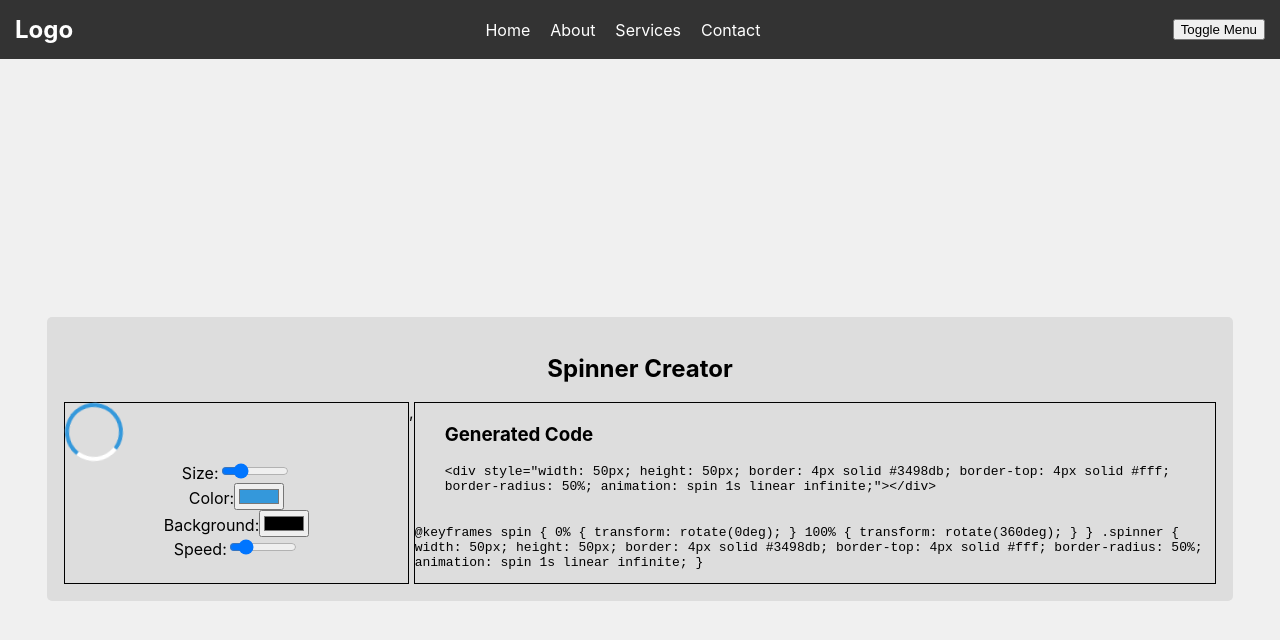
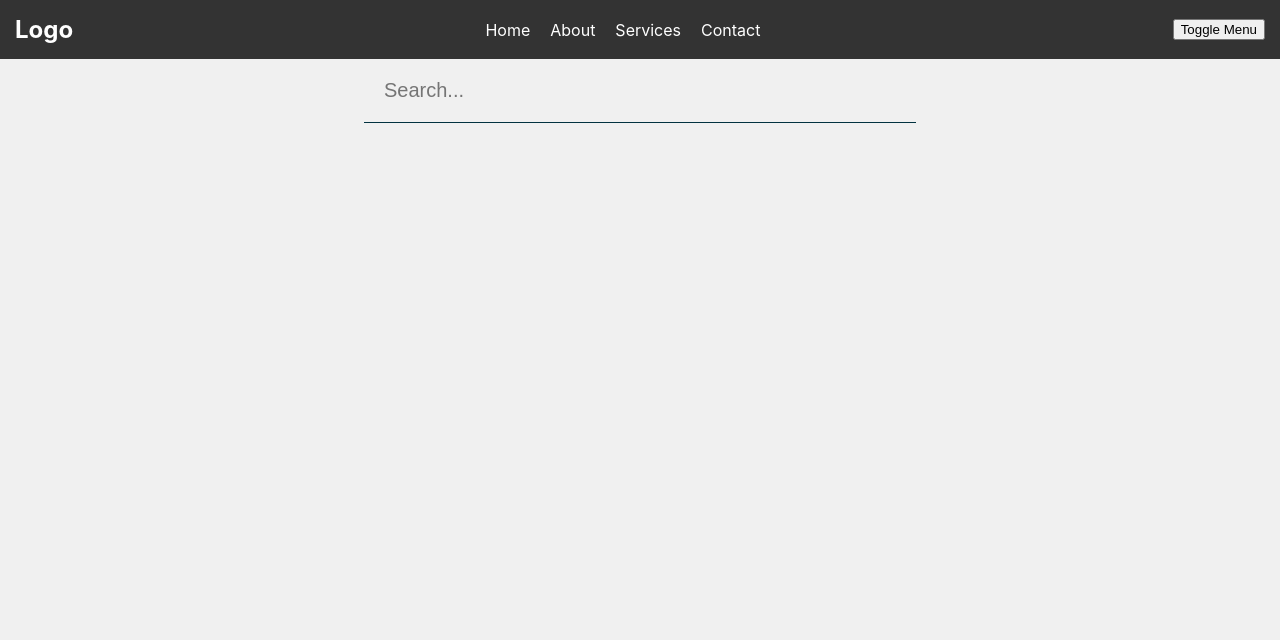
Before and after one commit to amitkumar70512/Sigma, a React (Create React App) app: page /home in a window 1280 px wide. Shown: the top 640 px of the page. Built offline with nearby package versions, Linux system fonts and the light colour scheme.

Commit message:
search field added

```diff
--- a/src/components/Home/Home.tsx
+++ b/src/components/Home/Home.tsx
@@ -1,4 +1,5 @@
 import Navbar from "../Navbar/Navbar";
+import SearchField from "../SearchField/SearchField";
 import { ContainerBox } from "../Styles/ContainerBox";
 import Spinner from "../plugins/Spinner/Spinner";
 
@@ -6,8 +7,9 @@ const Home = () => {
     return (
         <>
             <Navbar />
+
             <ContainerBox>
-                <Spinner />
+                <SearchField />
             </ContainerBox>
         </>
     );
--- /dev/null
+++ b/src/components/SearchField/SearchField.tsx
@@ -0,0 +1,87 @@
+// SearchField.tsx
+import React, { useState, useEffect } from 'react';
+import styled from 'styled-components';
+// import Loader from './Loader'; // Import your Loader component
+// import Button from './Button'; // Import your Button component
+import Spinner from '../plugins/Spinner/Spinner'; // Import your Spinner component
+
+const SearchContainer = styled.div`
+  position: relative;
+`;
+
+const SearchInput = styled.input`
+  padding: 20px;
+  font-size: 20px;
+
+  width: 40%; // Use 100% width to expand to the full width of the container
+  border: none;
+  border-bottom: 1px solid #023240;
+  outline: none;
+  background: transparent;
+  transition: border-bottom 0.2s;
+
+  &:focus {
+    border-bottom: 3px solid #023240;
+  }
+`;
+
+
+const ResponseContainer = styled.div<{ showResponse: boolean }>`
+  position: absolute;
+  top: 100%;
+  left: 0;
+  width: 100%;
+  background: rgba(255, 255, 255, 0.8);
+  border: 1px solid #ccc;
+  border-top: none;
+  border-radius: 0 0 5px 5px;
+  padding: 10px;
+  box-shadow: 0 4px 8px rgba(0, 0, 0, 0.1);
+  display: ${({ showResponse }) => (showResponse ? 'block' : 'none')};
+`;
+
+const SearchField: React.FC = () => {
+    const [searchTerm, setSearchTerm] = useState('');
+    const [showResponse, setShowResponse] = useState(false);
+
+    useEffect(() => {
+        // Simulating an API call or any asynchronous operation
+        const timer = setTimeout(() => {
+            setShowResponse(searchTerm.length > 0);
+        }, 500);
+
+        return () => {
+            clearTimeout(timer);
+        };
+    }, [searchTerm]);
+
+    const getSearchResults = () => {
+        // Check the search term and return the corresponding components
+        switch (searchTerm.toLowerCase()) {
+            case 'loader':
+                return <Spinner />;
+            case 'button':
+                return <Spinner />;
+            case 'spinner':
+                return <Spinner />;
+            default:
+                return null;
+        }
+    };
+
+    return (
+        <>
+            <SearchContainer>
+                <SearchInput
+                    type="text"
+                    placeholder="Search..."
+                    value={searchTerm}
+                    onChange={(e) => setSearchTerm(e.target.value)}
+                />
+            </SearchContainer>
+            <ResponseContainer showResponse={showResponse}>{getSearchResults()}</ResponseContainer>
+        </>
+    );
+};
+
+export default SearchField;
--- a/src/components/Styles/ContainerBox.tsx
+++ b/src/components/Styles/ContainerBox.tsx
@@ -3,8 +3,6 @@ import styled from 'styled-components';
 export const ContainerBox = styled.div`
     display: flex;
     flex-direction: column;
-    align-items: center;
-    justify-content: center;
     text-align: center;
     height: 100vh;
     background-color: #f0f0f0;
--- a/src/index.tsx
+++ b/src/index.tsx
@@ -15,4 +15,4 @@ ReactDOM.render(
 // If you want to start measuring performance in your app, pass a function
 // to log results (for example: reportWebVitals(console.log))
 // or send to an analytics endpoint. Learn more: https://bit.ly/CRA-vitals
-reportWebVitals(console.log);
+reportWebVitals();
```
